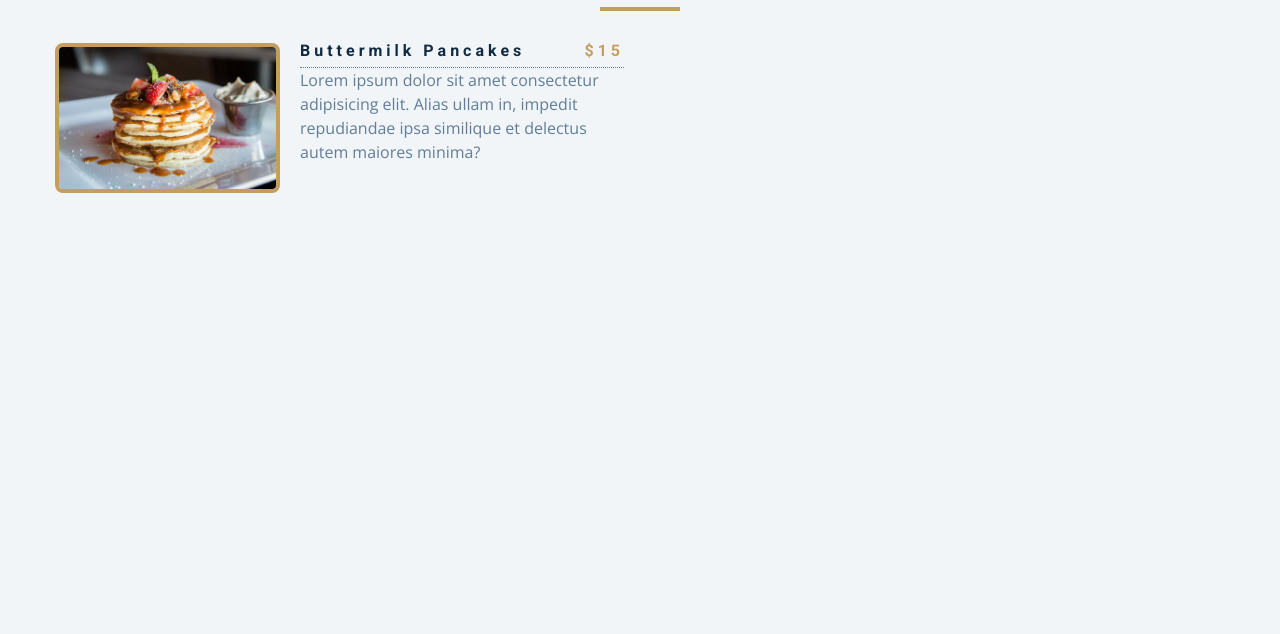
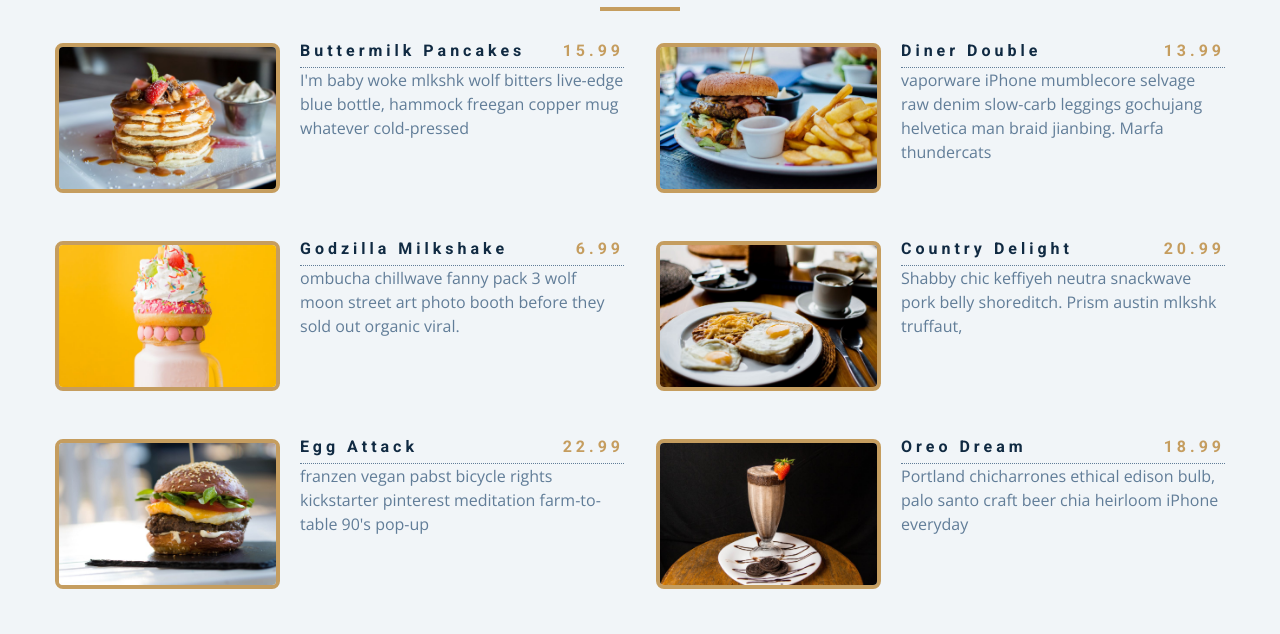
Before and after one commit to Plehlowla/Menu-Project, a plain HTML site: page index.html in a window 1280 px wide. Shown: the part 125-759 px from the top of the page. Drawn offline with nearby package versions, Linux system fonts and the light colour scheme.

Commit message:
commented single item html, joined array into html

```diff
--- a/app.js
+++ b/app.js
@@ -72,3 +72,24 @@ const menu = [
     desc: `skateboard fam synth authentic semiotics. Live-edge lyft af, edison bulb yuccie crucifix microdosing.`,
   },
 ];
+
+const sectionCenter = document.querySelector('.section-center');
+
+window.addEventListener('DOMContentLoaded',function(){
+  // console.log('shake and bake');
+  let displayMenu = menu.map(function(item){
+    return `<article class="menu-item">
+          <img src=${item.img} class="photo">
+          <div class="item-info">
+            <header>
+              <h4>${item.title}</h4>
+              <h4 class="price">${item.price}</h4>
+            </header>
+            <p>${item.desc}</p>
+            </div>
+        </article>`;
+  });
+  displayMenu = displayMenu.join('');
+  sectionCenter.innerHTML = displayMenu;
+  console.log(displayMenu);
+});
--- a/index.html
+++ b/index.html
@@ -23,7 +23,7 @@
       <!-- menu items -->
       <div class="section-center">
         <!-- single item -->
-        <article class="menu-item">
+        <!-- <article class="menu-item">
           <img src="./menu-item.jpeg" alt="menu-item" class="photo">
           <div class="item-info">
             <header>
@@ -32,7 +32,7 @@
             </header>
             <p>Lorem ipsum dolor sit amet consectetur adipisicing elit. Alias ullam in, impedit repudiandae ipsa similique et delectus autem maiores minima?</p>
             </div>
-        </article>
+        </article> -->
         <!-- end of single item -->
 
       </div>
```
